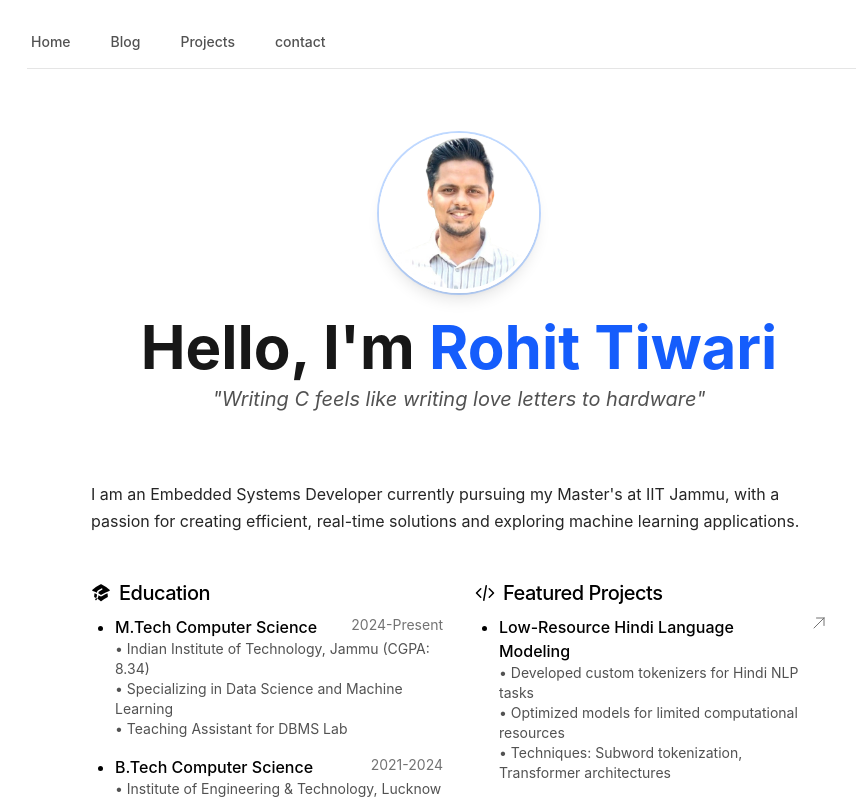
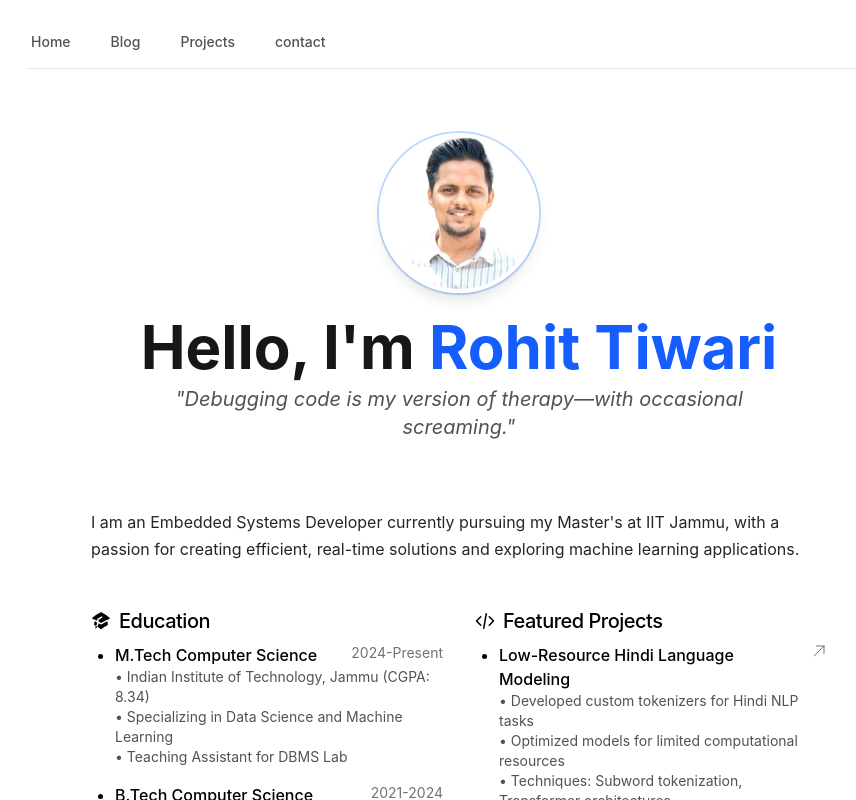
Before and after one commit to rohitkrtiwari/portfolio-web, a Next.js app: page / in a window 1280 px wide. Shown: the top 800 px of the page, without its empty margins (181-1037 px from the left). Built offline with nearby package versions, Linux system fonts and the light colour scheme.

Commit message:
Tagline Updated

```diff
--- a/app/page.tsx
+++ b/app/page.tsx
@@ -25,7 +25,7 @@ export default function Page() {
             <span className="text-blue-600 dark:text-blue-400">Rohit Tiwari</span>
           </h1>
           <p className="text-xl italic text-neutral-600 dark:text-neutral-300 max-w-2xl mx-auto">
-            "Writing C feels like writing love letters to hardware"
+            "Debugging code is my version of therapy—with occasional screaming."
           </p>
         </div>
       </div>
```
